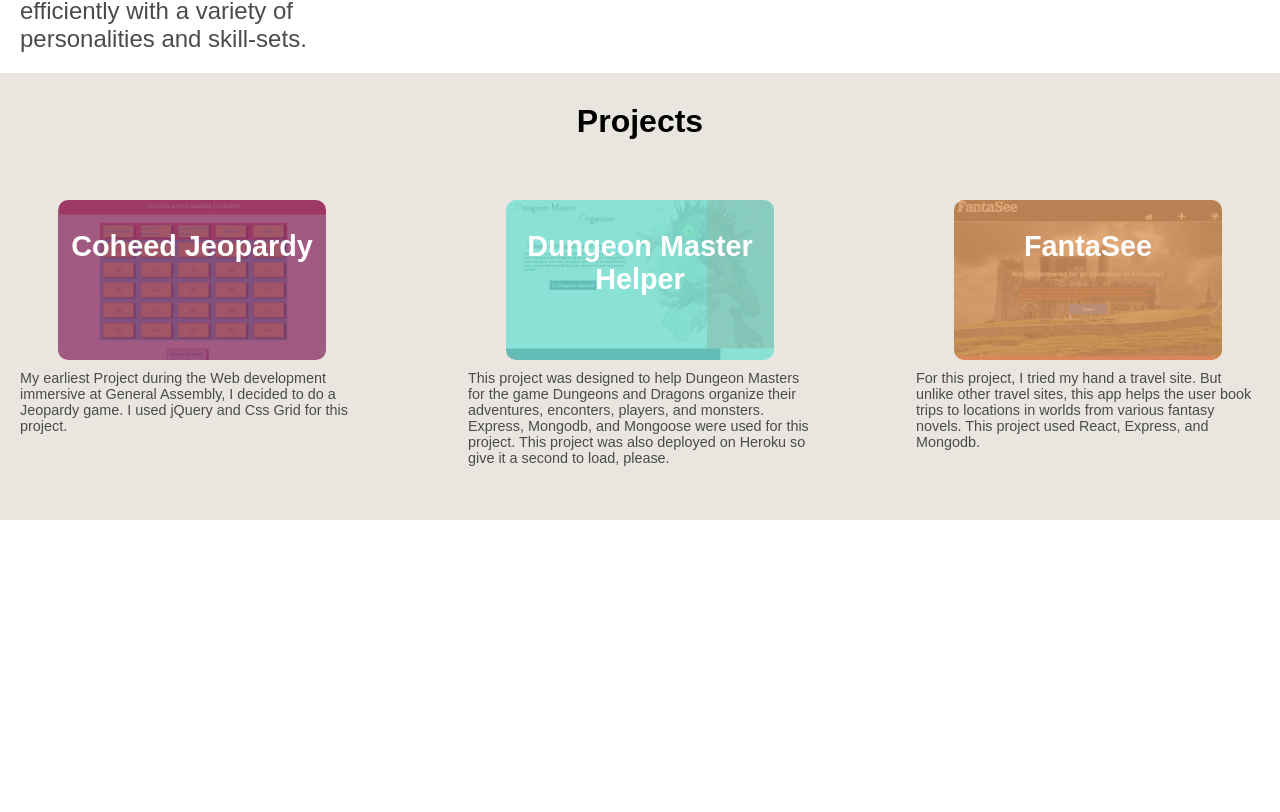
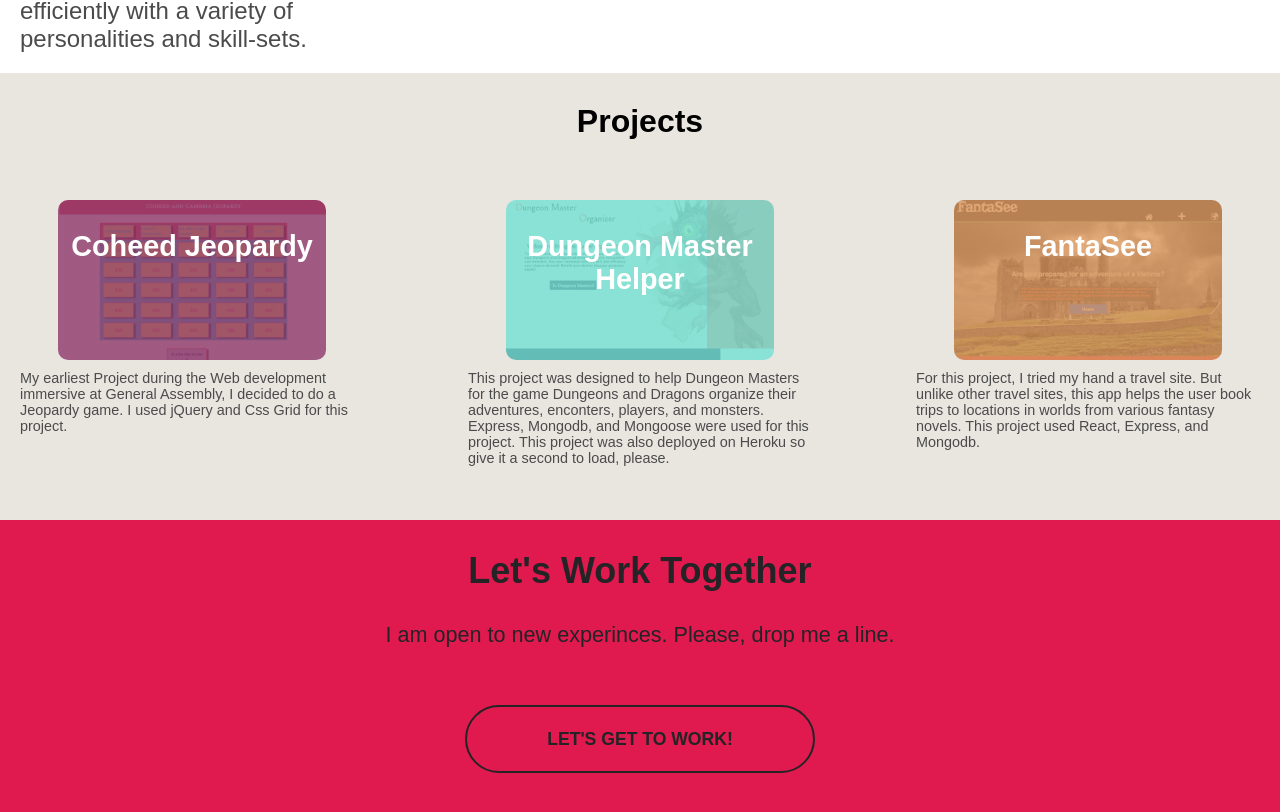
Before and after one commit to JasenABaker/portfolio, a React (Create React App) app in the folder client/: page / in a window 1280 px wide. Shown: the part 1710-2522 px from the top of the page. Before the commit the page ends 2230 px from the top, so only its background shows below. Built offline with nearby package versions, Linux system fonts and the light colour scheme.

Commit message:
created subfooter component

```diff
--- a/client/package.json
+++ b/client/package.json
@@ -5,6 +5,7 @@
   "dependencies": {
     "react": "^16.2.0",
     "react-dom": "^16.2.0",
+    "react-modal": "^3.1.12",
     "react-scripts": "1.1.0",
     "react-scroll": "^1.7.6",
     "styled-components": "^3.1.6"
--- a/client/src/App.js
+++ b/client/src/App.js
@@ -3,6 +3,7 @@ import { Element} from 'react-scroll'
 import Home from './components/Home'
 import About from './components/About'
 import Project from './components/Project'
+import SubFooter from './components/SubFooter'
 import { PageContainer } from './components/styled_components/Containers'
 
 import './App.css';
@@ -17,6 +18,9 @@ class App extends Component {
         <About />
         </Element>
         <Project />
+        <Element name="Sub">
+        <SubFooter />
+        </Element>
       </PageContainer>
     );
   }
--- a/client/src/components/Home.js
+++ b/client/src/components/Home.js
@@ -21,9 +21,18 @@ class Home extends Component {
                 </div>
                 <Contain>
                 <h2>My name is Jasen and I love to code.</h2>
-                <ButtonHome>
+                <Link
+                    activeClass= "Active"
+                    to="Sub"
+                    spy={true}
+                    smooth={true}
+                    hashSpy={true}
+                    offset={10}
+                    duration={1000}
+                    delay={30}
+                    isDynamic={true}><ButtonHome>
                     Work with me.
-                </ButtonHome>
+                </ButtonHome></Link>
                 </Contain>
                 <div>
                     <Link
--- /dev/null
+++ b/client/src/components/SubFooter.js
@@ -0,0 +1,74 @@
+import React, { Component } from 'react'
+import styled from 'styled-components'
+
+
+const FootSub = styled.div`
+    height: 40vh;
+    width: 100vw;
+    background-color:#E01A4F;
+    display: flex;
+    flex-direction: column;
+    align-items: center;
+    jusify-content: space-around;
+    color: #242325;
+
+    h2{
+        margin-top: 30px;
+    }
+    p{
+        margin: 0 auto;
+        font-size: .9em;
+    }
+    @media screen and (min-width: 550px){
+        font-size: 1.5em;
+
+`
+
+const ButtonFoot = styled.button`
+    color: #242325;
+    margin: 3.6rem 0 0;
+    font-size: 1.1rem;
+    background-color: transparent;
+    border: 2px solid #242325;
+    height: 48px;
+    width: 250px;
+    font-weight: 700;
+    border-radius: 50px;
+    display: flex;
+    justify-content: center;
+    align-items: center;
+    text-transform: uppercase;
+
+    :hover{
+        outline-style: none;
+        background-color: #242325;
+        color: #E01A4F;
+    }
+    @media screen and (min-width: 550px) {
+        height: 68px;
+        width: 350px;
+        font-size: 2 rem;
+    }
+`
+
+
+
+class SubFooter extends Component {
+    render(){
+        return(
+
+            <FootSub>
+
+                <h2>Let's Work Together</h2>
+                <p>I am open to new experinces. Please, drop me a line.</p>
+                <ButtonFoot>
+                Let's Get To work!
+                </ButtonFoot>
+            </FootSub>
+
+        )
+    }
+}
+
+
+export default SubFooter
--- a/client/src/components/styled_components/Buttons.js
+++ b/client/src/components/styled_components/Buttons.js
@@ -27,6 +27,10 @@ export const ButtonHome = styled.button`
 
 `
 
+export const ButtonFoot = ButtonHome.extend`
+    border: 2px solid #242325;
+`
+
 export const ATags = styled.a`
     color: #fff;
     text-decoration: none;
@@ -35,4 +39,5 @@ export const ATags = styled.a`
 
 
 
-export default { ButtonHome, ATags }
+export default { ButtonHome,
+                ATags,}
--- a/client/src/components/styled_components/Containers.js
+++ b/client/src/components/styled_components/Containers.js
@@ -125,7 +125,7 @@ export const ContentDiv = styled.div`
             p {
                 font-size: 2em;
                 width: 450px;
-                marign-right: auto;
+                marign: 10px auto 0 0;
 
             }
         }
--- a/package.json
+++ b/package.json
@@ -31,6 +31,7 @@
     "hbs": "~4.0.1",
     "mongoose": "^5.0.3",
     "morgan": "^1.9.0",
+    "nodemailer": "^4.4.2",
     "path": "^0.12.7",
     "serve-favicon": "^2.4.5"
   }
```
Also changed, not shown: 2 other files (tests, documents, lock files or other folders).
